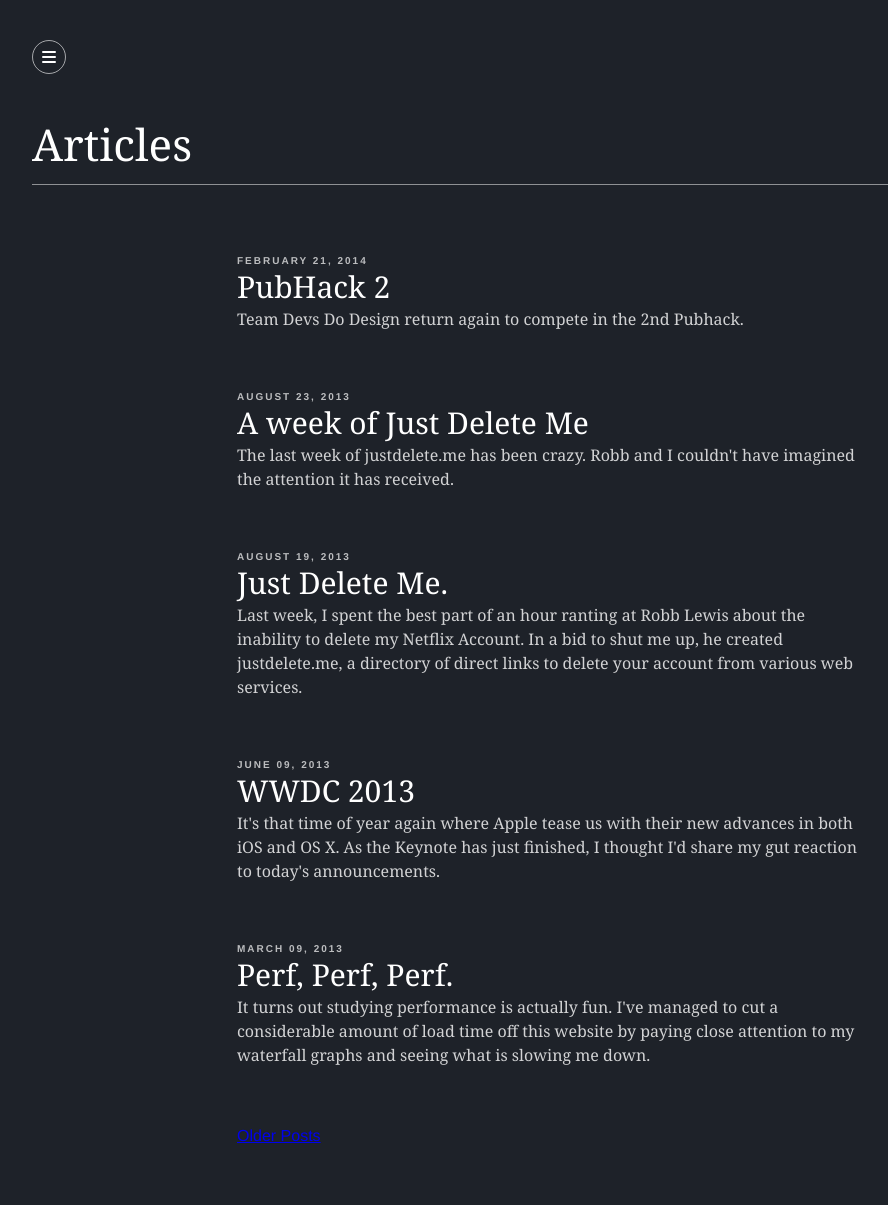
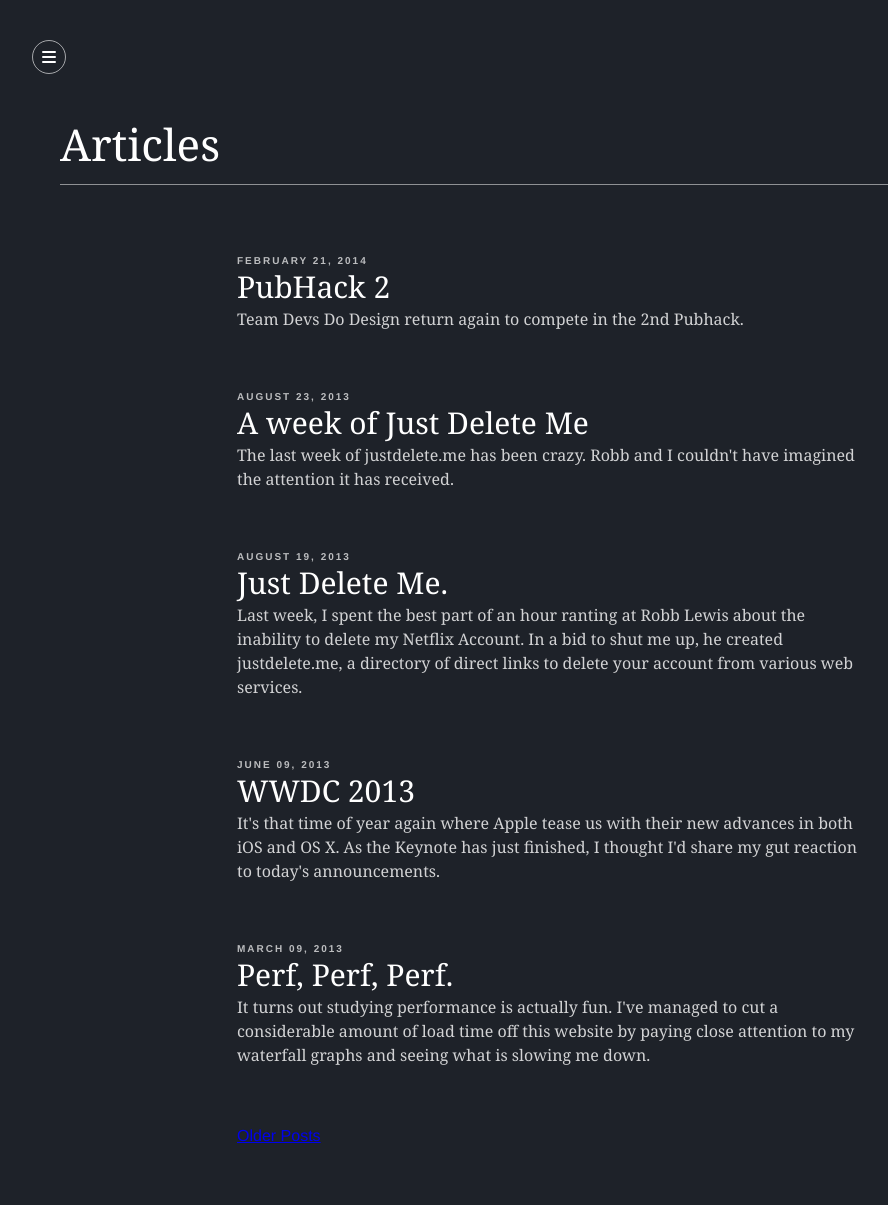
Before and after one commit to EdPoole/edpooleOld, a Jekyll site: the page built from articles/index.html, in a window 1280 px wide. Shown: the whole page, without its empty margins (88-976 px from the left). Built offline with Jekyll 4.4.1, drawn with Linux system fonts in a browser that asks for light colours; Markdown is read by kramdown in place of the engine named in the settings; the list of posts is cut into pages by our own code.

Commit message:
bloody page header fix

```diff
--- a/assets/css/main.css
+++ b/assets/css/main.css
@@ -772,10 +772,19 @@ footer {
 .page__title {
   max-width: 1040px;
   font-weight: 100;
-  margin: 0 auto;
   padding: 0 0 10px 0;
   font-size: 44px;
-  margin-bottom: 10px;
-  margin-top: 40px;
+  margin: 40px 20px 10px 20px;
   font-family: "minion-pro", georgia, serif;
   border-bottom: 1px solid rgba(255, 255, 255, 0.5); }
+  @media only screen and (min-width: 1200px) {
+    .page__title {
+      margin: 0 auto;
+      margin-bottom: 10px;
+      margin-top: 40px; } }
+  @media only screen and (min-width: 1024px) {
+    .page__title {
+      margin: 0 auto;
+      max-width: 984px;
+      margin-bottom: 10px;
+      margin-top: 40px; } }
--- /dev/null
+++ b/portfolio/index.html
@@ -0,0 +1,5 @@
+---
+layout: page
+---
+
+<h1 class="page__title">Portfolio</h1>
```
Also changed, not shown: assets/css/source/includes/_page.scss (+12 -3 lines).
